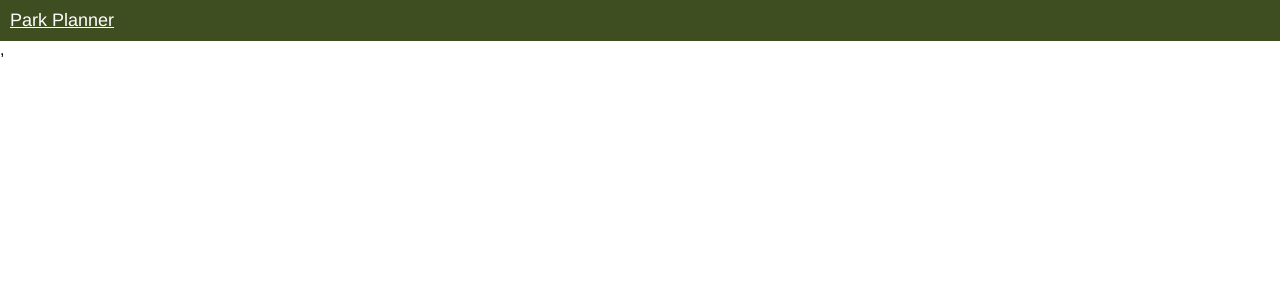
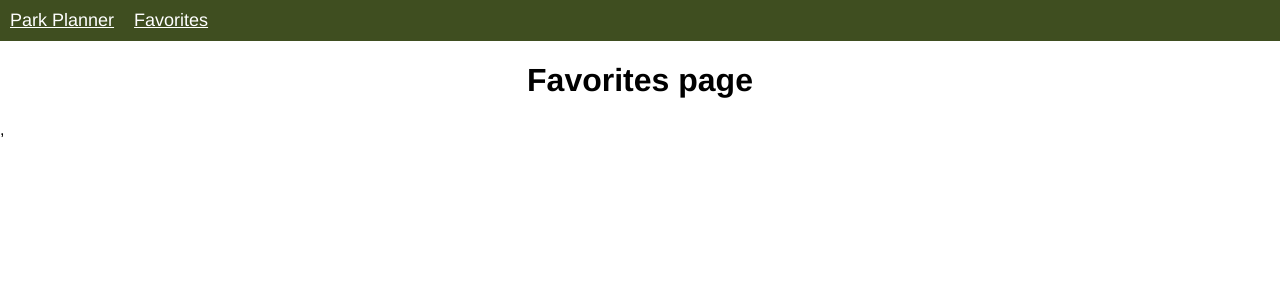
Before and after one commit to alainagossett/nps-list-frontend, a React (Create React App) app: page /favorites in a window 1280 px wide. Shown: the top 300 px of the page. Built offline with nearby package versions, Linux system fonts and the light colour scheme.

Commit message:
adds Favorite Parks page

```diff
--- a/src/App.js
+++ b/src/App.js
@@ -13,6 +13,7 @@ import Header from './components/Header'
 //Import Pages
 import PlaceDisplay from './pages/PlaceDisplay.js';
 import ParkDisplay from './pages/ParkDisplay';
+import FavoriteParks from './pages/FavoriteParks';
 
 
 function App() {
@@ -25,7 +26,10 @@ function App() {
       <Main />
       </Route>
       <Route path='/parks/:code' render={(props) => <ParkDisplay {...props}/>} />
-    <Route path='/places/:code' render={(props) => <PlaceDisplay {...props}/>} />
+      <Route path='/places/:code' render={(props) => <PlaceDisplay {...props}/>} />
+      <Route exact path='/favorites'>
+        <FavoriteParks />
+      </Route>
       </Switch>
       {/* <ParkDisplay /> */}
     </div>
--- a/src/components/Header.js
+++ b/src/components/Header.js
@@ -6,7 +6,9 @@ function Header(props) {
             <Link to="/parks">
                 <div>Park Planner</div>
             </Link>
-
+            <Link to="/favorites">
+                <div>Favorites</div>
+            </Link>
         </nav>
     )
 };
--- a/src/components/Main.js
+++ b/src/components/Main.js
@@ -1,7 +1,8 @@
-import { useState } from 'react';
-import { Link } from 'react-router-dom';
+import { useEffect, useState } from 'react';
+import { Link, Route, Switch } from 'react-router-dom';
 
 import '../App.css';
+import FavoriteParks from '../pages/FavoriteParks';
 
 const Main = (props) => {
 
@@ -22,12 +23,29 @@ const Main = (props) => {
         setInputState(s.target.value);
     }
 
+    //GET Favorite Parks
+    const [favorite, setFavorite] = useState(null)
+    const favoriteUrl = 'http://localhost:3001/favorites/'
+    //Retrieve favorite parks
+    const getFavoriteParks = async () => {
+        const response = await fetch(favoriteUrl)
+        const data = await response.json()
+        setFavorite(data);
+        }
+
+
     const statesList=["AK","AL","AZ","AR","CA","CO","CT","DE","FL","GA","HI","ID","IL","IN","IA","KS","KY",
       "LA","ME","MD","MA","MI","MN","MS","MO","MT","NE","NV","NH","NJ","NM","NY","NC","ND","OH","OK","OR",
       "PA","RI","SC","SD","TN","TX","UT","VT","VA","WA","WV","WI","WY"]
 
+     useEffect(() => getFavoriteParks(), []);
     return (
         <>
+        <Switch>
+            <Route exact path='/favorites'>
+                <FavoriteParks favorite={favorite} />
+            </Route>
+        </Switch>
         <div className='search'>
             <select name="stateSel" value={inputState} onChange={handleChange}>
                 <option value="">Select State</option>
--- /dev/null
+++ b/src/pages/FavoriteParks.js
@@ -0,0 +1,5 @@
+const FavoriteParks = (props) => {
+   return <h1>Favorites page</h1>
+}
+
+export default FavoriteParks;
--- a/src/pages/Index.js
+++ /dev/null
@@ -1,5 +0,0 @@
-function Index(props) {
-    return <h1>Index Page</h1>
-}
-
-export default Index
--- a/src/pages/ParkDisplay.js
+++ b/src/pages/ParkDisplay.js
@@ -1,24 +1,38 @@
 import { useState, useEffect } from 'react';
 
-import { Link } from 'react-router-dom';
+import { Link, Route } from 'react-router-dom';
 
 import '../App.css';
+import FavoriteParks from './FavoriteParks';
 
 
 const ParkDisplay = (props) => {
     const [park, setPark] = useState(null);
     //invoke useState to store the parkCode value
     const parkCode = props.match.params.code;
-    const URL = 'http://localhost:3001/parks/'
+    const parkUrl = 'http://localhost:3001/parks/'
 
     async function lookupPark() {
         console.log(parkCode)
-        const details = await fetch(URL + parkCode)
+        const details = await fetch(parkUrl + parkCode)
         const data = await details.json();
         console.log("Park Details:", data)
         setPark(data);
         }
+///////////////////////////
+//     const [favorite, setFavorite] = useState(null)
+//     const favoriteUrl = 'http://localhost:3001/favorites/'
+//     //Retrieve favorite parks
+//     async function getFavoriteParks() {
+//         const response = await fetch(favoriteUrl, {
+//             method: 'GET',
+//         })
 
+//         const data = await response.json()
+//         setFavorite(data);
+// }
+
+//////////////////////////
         useEffect(() => {
             lookupPark();
         }, [])
```
